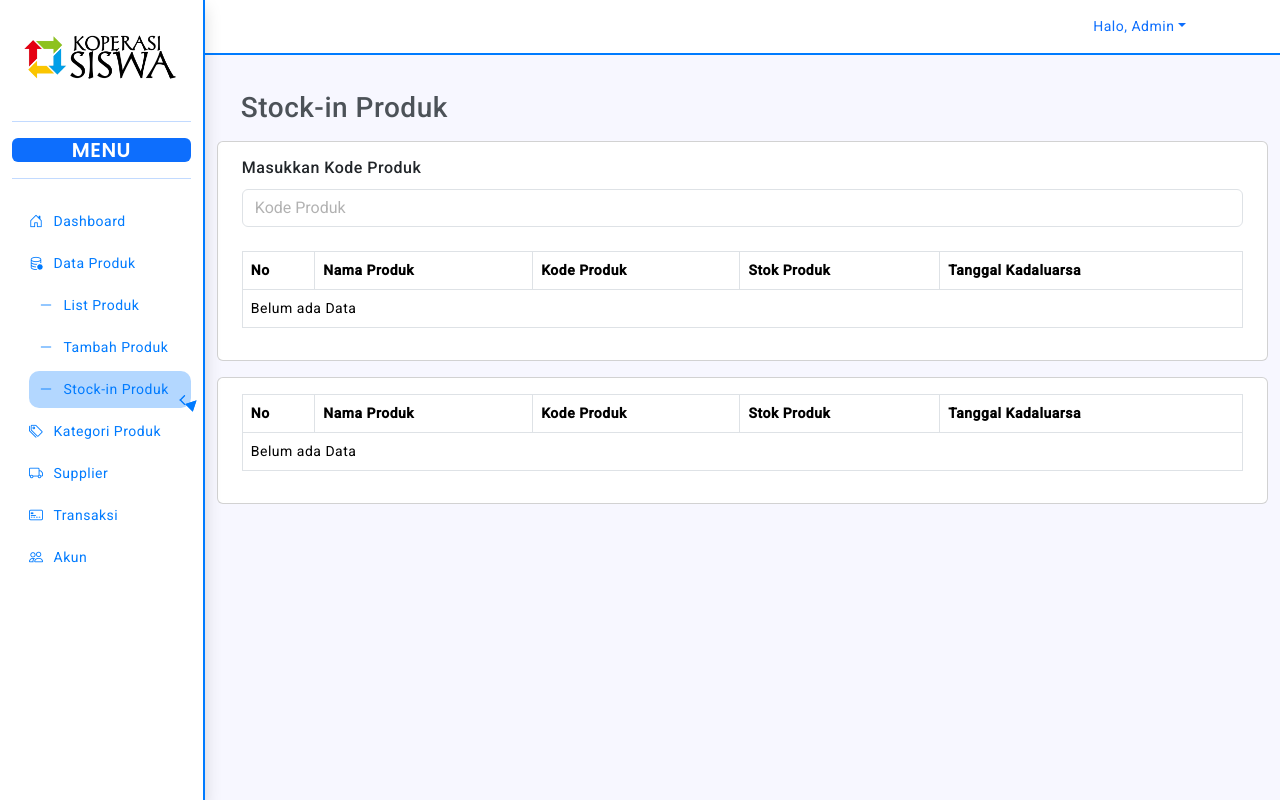
After one commit to Tougashi/Kasir, a Laravel app: page /admin/products/stock-in in a window 1280 px wide. The commit adds this page. Run offline with Laravel 10, Linux system fonts and the light colour scheme; a user stored in the database is signed in; data comes from the database, SQL or seed files in the repository; some libraries are stand-ins or nearby versions.

Commit message:
Add stock in feature

```diff
--- a/app/Http/Controllers/DashboardAdminController.php
+++ b/app/Http/Controllers/DashboardAdminController.php
@@ -12,7 +12,7 @@ class DashboardAdminController extends Controller
     public function index()
     {
         return view('Pages.Admin.page.index', [
-            'title' => 'Dashboard'
+            'title' => 'Dashboard',
         ]);
     }
 
--- a/app/Http/Controllers/ProductController.php
+++ b/app/Http/Controllers/ProductController.php
@@ -134,4 +134,11 @@ class ProductController extends Controller
             abort(400);
         }
     }
+
+
+    public function stockIn(){
+        return view('Pages.Admin.Products.stock-in', [
+            'title' => 'Stock-in Produk',
+        ]);
+    }
 }
--- a/resources/views/Components/sidebar.blade.php
+++ b/resources/views/Components/sidebar.blade.php
@@ -21,7 +21,7 @@
             </li>
             <li class="">
                 <ul class="metismenu d-block" id="menu" >
-                    <li class="{{$title == 'Daftar Produk' || $title == 'Tambah Produk' ? 'mm-active' : ''}}">
+                    <li class="{{$title == 'Daftar Produk' || $title == 'Tambah Produk' || $title == 'Stock-in Produk' ? 'mm-active' : ''}}">
                         <a class="has-arrow {{$title == 'Daftar Produk' || $title == 'Tambah Produk' ? 'metismenu-active' : ''}}" href="javascript:void(0)" aria-expanded=""><i class="bi bi-database-gear"></i> Data Produk</a>
                         <ul>
                             <li class="mm-show">
@@ -36,15 +36,21 @@
                                     <div class="menu-title">Tambah Produk</div>
                                 </a>
                             </li>
+                            <li class="mm-show">
+                                <a href="/admin/products/stock-in" class="{{$title == 'Stock-in Produk' ? 'metismenu-active' : ''}}">
+                                    <div class="parent-icon"><i class="bi bi-dash-lg"></i></div>
+                                    <div class="menu-title">Stock-in Produk</div>
+                                </a>
+                            </li>
 
                         </ul>
                     </li>
                 </ul>
             </li>
             <li class="">
-                <ul class="metismenu d-block" id="menu" >
+                <ul class="metismenu d-block" id="menu">
                     <li class="{{$title == 'Daftar Kategori' || $title == 'Tambah Kategori' ? 'mm-active' : ''}}">
-                        <a class="has-arrow {{$title == 'Kategori Produk' ? 'metismenu-active' : ''}}" href="javascript:void(0)" aria-expanded=""><i class="bi bi-tags"></i> Kategori Produk</a>
+                        <a class="has-arrow {{$title == 'Daftar Kategori' || $title == 'Tambah Kategori' ? 'metismenu-active' : ''}}" href="javascript:void(0)" aria-expanded=""><i class="bi bi-tags"></i> Kategori Produk</a>
                         <ul>
                             <li class="mm-show">
                                 <a href="/admin/products/categories" class="{{$title == 'Daftar Kategori' ? 'metismenu-active' : ''}}">
--- a/resources/views/Pages/Admin/Layout/index.blade.php
+++ b/resources/views/Pages/Admin/Layout/index.blade.php
@@ -36,6 +36,8 @@
     <link rel="stylesheet" href="{{asset('assets/plugins/sweetalert/css/sweetalert2.min.css')}}">
     <script src="{{asset('assets/plugins/sweetalert/js/sweetalert2.all.min.js')}}"></script>
     <script src="{{asset('assets/js/sweetalert/script.js')}}"></script>
+
+    @yield('plugins')
 </head>
 
 <body>
@@ -55,7 +57,6 @@
         const currentUrl = '{{url()->current()}}';
         $(function(){
             $('[data-toggle="tooltip"]').tooltip();
-            // confirmation();
         });
 
         function initTable(tableId){
--- a/resources/views/Pages/Admin/Products/create.blade.php
+++ b/resources/views/Pages/Admin/Products/create.blade.php
@@ -3,7 +3,9 @@
     <div class="card pt-3 px-3 pb-4">
         <div class="container">
             @if ($errors->any())
-                {{ $errors }}
+                <script>
+                    errorAlert();
+                </script>
             @endif
             <form action="{{url()->current().'/store'}}" method="POST" class="row">
                 @csrf
@@ -86,7 +88,7 @@
                         <a href="/admin/products" class="btn btn-secondary w-100">Kembali</a>
                     </div>
                     <div class="col-lg-3 col-md-3 col-12 d-flex ms-auto order-lg-2 order-md-2 order-1">
-                        <button type="submit" class="btn btn-primary w-100">Simpan</button>
+                        <button type="submit" onclick="info('Mohon tunggu sebentar...')" class="btn btn-primary w-100">Simpan</button>
                     </div>
                 </div>
             </form>
--- a/resources/views/Pages/Admin/Products/list.blade.php
+++ b/resources/views/Pages/Admin/Products/list.blade.php
@@ -165,6 +165,9 @@
                     data: "price",
                 },
                 {
+                    data: "expiredDate",
+                },
+                {
                     data: null,
                     render: function(data, type, row){
                         return `
--- /dev/null
+++ b/resources/views/Pages/Admin/Products/stock-in.blade.php
@@ -0,0 +1,66 @@
+@extends('Pages.Admin.Layout.index')
+@section('content')
+
+<div class="card">
+    <div class="px-4 py-3">
+        <div class="form-group">
+            <label for="code" class="h6">Masukkan Kode Produk</label>
+            <input type="text" name="code" id="code" class="form-control mt-1" placeholder="Kode Produk">
+            <div id="information"></div>
+        </div>
+        <div id="selectProduct" class="mt-4">
+            <table class="table table-responsive table-bordered">
+                <thead>
+                    <th>No</th>
+                    <th>Nama Produk</th>
+                    <th>Kode Produk</th>
+                    <th>Stok Produk</th>
+                    <th>Tanggal Kadaluarsa</th>
+                </thead>
+                <tbody id="tBodySelectStockin">
+                    <tr id="initialRowSelect">
+                        <td colspan="5">Belum ada Data</td>
+                    </tr>
+                </tbody>
+            </table>
+        </div>
+    </div>
+</div>
+<div class="card mt-3">
+    <div class="px-4 py-3">
+        <table class="table table-responsive table-bordered">
+            <thead>
+                <th>No</th>
+                <th>Nama Produk</th>
+                <th>Kode Produk</th>
+                <th>Stok Produk</th>
+                <th>Tanggal Kadaluarsa</th>
+            </thead>
+            <tbody id="tbodyStockIn">
+                <tr id="initialRow">
+                    <td colspan="5">Belum ada Data</td>
+                </tr>
+            </tbody>
+        </table>
+    </div>
+</div>
+
+
+@endsection
+@push('scripts')
+    <script>
+        $('#code').on('input', function(){
+            let inputLength = $(this).val().length;
+            let infoText = $('#information');
+            if(inputLength <= 5){
+                infoText.text('Masukkan setidaknya 5 karakter, anda baru memasukkan '+inputLength+' Karakter');
+                getProductData();
+            }else{
+                infoText.text('');
+            }
+        });
+
+        function getProductData()
+
+    </script>
+@endpush
--- a/routes/web.php
+++ b/routes/web.php
@@ -73,6 +73,8 @@ Route::middleware('auth')->group(function () {
                     Route::post('/add/store', 'store');
                     Route::post('/update/{code}', 'update');
                     Route::get('/delete/{code}', 'destroy');
+
+                    Route::get('/stock-in', 'stockIn');
                 });
 
                 Route::prefix('categories')->controller(CategoryController::class)->group(function(){
```
Also changed, not shown: resources/views/Pages/Admin/Page/index.blade.php (+12 -1 lines).
